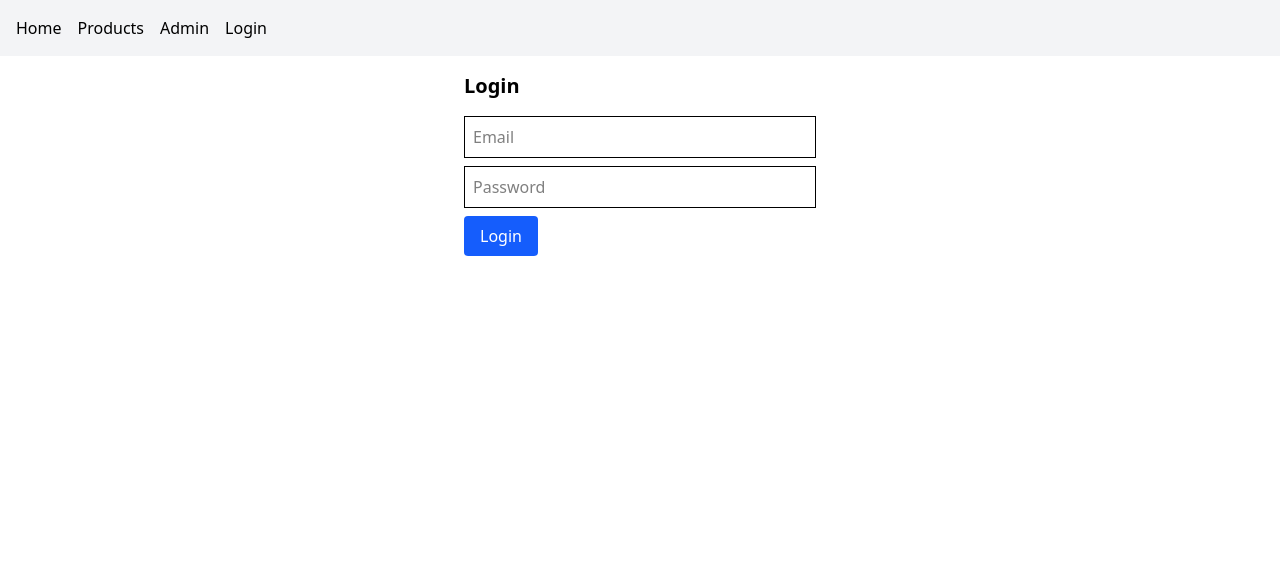
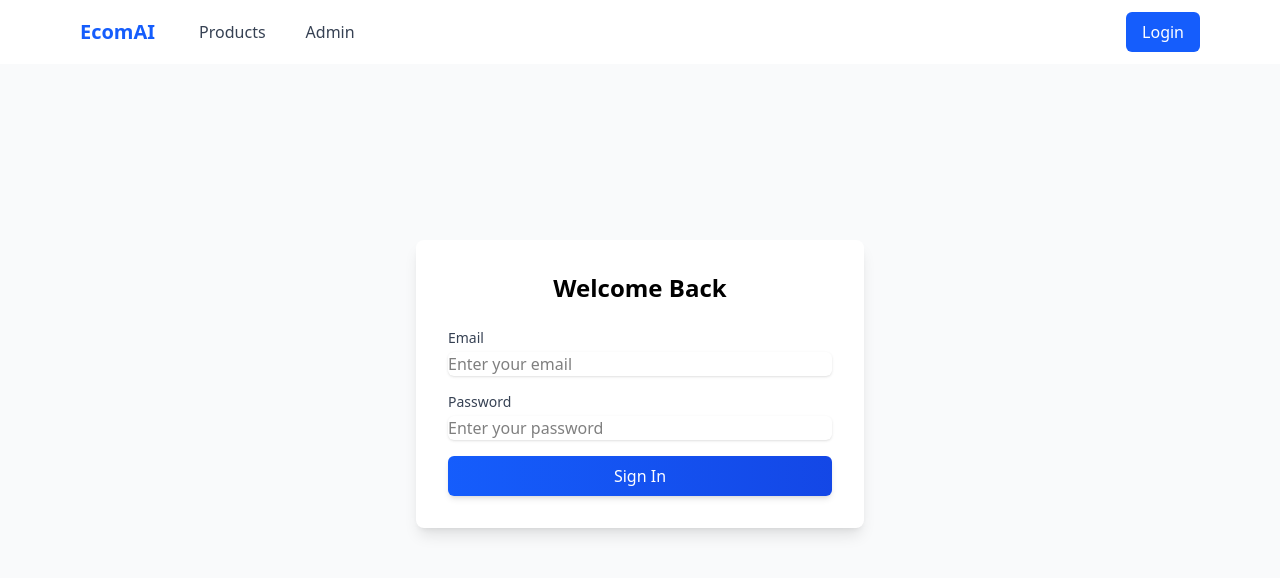
Before and after one commit to HanTheDev/AI-ecommerce-assistant, a React app in the folder frontend/: page /login in a window 1280 px wide. Shown: the top 578 px of the page. Built offline with nearby package versions, Linux system fonts and the light colour scheme; the HTML template or start-up script is replaced by a standard one.

Commit message:
feat(frontend): polished UI

```diff
--- a/frontend/src/main.tsx
+++ b/frontend/src/main.tsx
@@ -6,19 +6,91 @@ import ProductsList from "./pages/ProductsList";
 import Admin from "./pages/Admin";
 import Login from "./pages/Login";
 
-
 function App() {
   return (
     <BrowserRouter>
-      <nav className="p-4 bg-gray-100 flex space-x-4">
-        <Link to="/">Home</Link>
-        <Link to="/products">Products</Link>
-        <Link to="/admin">Admin</Link>
-        <Link to="/login">Login</Link>
+      <nav className="bg-white shadow-lg">
+        <div className="max-w-6xl mx-auto px-4">
+          <div className="flex justify-between items-center h-16">
+            <div className="flex space-x-8 items-center">
+              <Link
+                to="/"
+                className="text-xl font-bold text-blue-600"
+              >
+                EcomAI
+              </Link>
+              <div className="hidden md:flex space-x-4">
+                <Link
+                  to="/products"
+                  className="px-3 py-2 rounded-md text-gray-700 hover:text-blue-600 hover:bg-gray-50 transition duration-150"
+                >
+                  Products
+                </Link>
+                <Link
+                  to="/admin"
+                  className="px-3 py-2 rounded-md text-gray-700 hover:text-blue-600 hover:bg-gray-50 transition duration-150"
+                >
+                  Admin
+                </Link>
+              </div>
+            </div>
+            <Link
+              to="/login"
+              className="bg-blue-600 text-white px-4 py-2 rounded-md hover:bg-blue-700 transition duration-150"
+            >
+              Login
+            </Link>
+          </div>
+        </div>
       </nav>
 
       <Routes>
-        <Route path="/" element={<h1 className="p-4">Welcome 🚀</h1>} />
+        <Route path="/" element={
+          <div className="min-h-[80vh] bg-gradient-to-br from-blue-50 to-indigo-50">
+            <div className="max-w-6xl mx-auto px-4 py-16">
+              <div className="text-center">
+                <h1 className="text-5xl font-bold text-gray-900 mb-6">
+                  Welcome to EcomAI Assistant
+                </h1>
+                <p className="text-xl text-gray-600 mb-8">
+                  Your intelligent shopping companion powered by AI
+                </p>
+                <div className="flex justify-center space-x-4">
+                  <Link
+                    to="/products"
+                    className="px-8 py-3 bg-blue-600 text-white rounded-lg hover:bg-blue-700 transition duration-300 shadow-md"
+                  >
+                    Browse Products
+                  </Link>
+                  <Link
+                    to="/login"
+                    className="px-8 py-3 bg-white text-blue-600 rounded-lg hover:bg-gray-50 transition duration-300 shadow-md border border-blue-200"
+                  >
+                    Sign In
+                  </Link>
+                </div>
+              </div>
+
+              <div className="mt-16 grid md:grid-cols-3 gap-8">
+                <div className="bg-white p-6 rounded-xl shadow-md">
+                  <div className="text-blue-600 text-2xl mb-4">🛍️</div>
+                  <h3 className="text-xl font-semibold mb-2">Smart Shopping</h3>
+                  <p className="text-gray-600">Discover products with AI-powered recommendations</p>
+                </div>
+                <div className="bg-white p-6 rounded-xl shadow-md">
+                  <div className="text-blue-600 text-2xl mb-4">🔒</div>
+                  <h3 className="text-xl font-semibold mb-2">Secure Platform</h3>
+                  <p className="text-gray-600">Shop with confidence on our secure platform</p>
+                </div>
+                <div className="bg-white p-6 rounded-xl shadow-md">
+                  <div className="text-blue-600 text-2xl mb-4">⚡</div>
+                  <h3 className="text-xl font-semibold mb-2">Fast Delivery</h3>
+                  <p className="text-gray-600">Quick and reliable shipping to your doorstep</p>
+                </div>
+              </div>
+            </div>
+          </div>
+        } />
         <Route path="/products" element={<ProductsList />} />
         <Route path="/admin" element={<Admin />} />
         <Route path="/login" element={<Login />} />
--- a/frontend/src/pages/Admin.tsx
+++ b/frontend/src/pages/Admin.tsx
@@ -10,7 +10,12 @@ type Product = {
 
 export default function Admin() {
   const [products, setProducts] = useState<Product[]>([]);
-  const [form, setForm] = useState({ name: "", description: "", price: "", stock: "" });
+  const [form, setForm] = useState({
+    name: "",
+    description: "",
+    price: "",
+    stock: "",
+  });
   const [editId, setEditId] = useState<number | null>(null);
 
   const token = localStorage.getItem("token");
@@ -59,46 +64,89 @@ export default function Admin() {
   };
 
   return (
-    <div className="p-4">
-      <h1 className="text-xl font-bold mb-4">Admin Panel</h1>
+    <div className="max-w-6xl mx-auto p-8">
+      <h1 className="text-3xl font-bold mb-8 text-gray-800 border-b pb-4">
+        Product Management
+      </h1>
 
       {/* Add / Update Form */}
-      <form onSubmit={handleSubmit} className="space-y-2 mb-6">
+      <div className="bg-white rounded-lg shadow-lg p-6 mb-8">
+        <h2 className="text-xl font-semibold mb-4">
+          {editId ? "Update Product" : "Add New Product"}
+        </h2>
+        <form onSubmit={handleSubmit} className="grid grid-cols-2 gap-4">
+          <div className="space-y-2">
+            <label className="block text-sm font-medium text-gray-700">
+              Product Name
+            </label>
             <input
-          placeholder="Name"
+              placeholder="Enter product name"
               value={form.name}
-          onChange={e => setForm({ ...form, name: e.target.value })}
-          className="border p-2 w-full"
+              onChange={(e) => setForm({ ...form, name: e.target.value })}
+              className="w-full rounded-md border-gray-300 shadow-sm focus:border-blue-500 focus:ring-blue-500"
             />
+          </div>
+          <div className="space-y-2">
+            <label className="block text-sm font-medium text-gray-700">
+              Price
+            </label>
             <input
-          placeholder="Price"
+              placeholder="Enter price"
               value={form.price}
-          onChange={e => setForm({ ...form, price: e.target.value })}
-          className="border p-2 w-full"
+              onChange={(e) => setForm({ ...form, price: e.target.value })}
+              className="w-full rounded-md border-gray-300 shadow-sm focus:border-blue-500 focus:ring-blue-500"
             />
+          </div>
+          <div className="space-y-2">
+            <label className="block text-sm font-medium text-gray-700">
+              Stock
+            </label>
             <input
-          placeholder="Stock"
+              placeholder="Enter stock quantity"
               value={form.stock}
-          onChange={e => setForm({ ...form, stock: e.target.value })}
-          className="border p-2 w-full"
+              onChange={(e) => setForm({ ...form, stock: e.target.value })}
+              className="w-full rounded-md border-gray-300 shadow-sm focus:border-blue-500 focus:ring-blue-500"
             />
+          </div>
+          <div className="space-y-2 col-span-2">
+            <label className="block text-sm font-medium text-gray-700">
+              Description
+            </label>
             <textarea
-          placeholder="Description"
+              placeholder="Enter product description"
               value={form.description}
-          onChange={e => setForm({ ...form, description: e.target.value })}
-          className="border p-2 w-full"
+              onChange={(e) =>
+                setForm({ ...form, description: e.target.value })
+              }
+              className="w-full rounded-md border-gray-300 shadow-sm focus:border-blue-500 focus:ring-blue-500"
+              rows={3}
             />
-        <button type="submit" className="px-4 py-2 bg-blue-600 text-white rounded">
+          </div>
+          <button
+            type="submit"
+            className="col-span-2 py-2 px-4 bg-gradient-to-r from-blue-600 to-blue-700 text-white rounded-md hover:from-blue-700 hover:to-blue-800 transition duration-300 shadow-md"
+          >
             {editId ? "Update Product" : "Add Product"}
           </button>
         </form>
+      </div>
 
       {/* Product List with Edit/Delete */}
-      <ul className="space-y-2">
-        {products.map(p => (
-          <li key={p.id} className="p-2 border rounded flex justify-between">
-            <span>{p.name} - ${p.price}</span>
-            <div className="space-x-2">
+      <div className="bg-white rounded-lg shadow-lg p-6">
+        <h2 className="text-xl font-semibold mb-4">Product List</h2>
+        <div className="grid gap-4">
+          {products.map((p) => (
+            <div
+              key={p.id}
+              className="flex items-center justify-between p-4 border rounded-lg hover:bg-gray-50 transition duration-150"
+            >
+              <div>
+                <h3 className="font-medium text-gray-900">{p.name}</h3>
+                <p className="text-sm text-gray-500">
+                  Price: ${p.price} | Stock: {p.stock}
+                </p>
+              </div>
+              <div className="flex space-x-2">
                 <button
                   onClick={() => {
                     setEditId(p.id);
@@ -109,20 +157,21 @@ export default function Admin() {
                       stock: p.stock.toString(),
                     });
                   }}
-                className="px-2 py-1 bg-yellow-500 text-white rounded"
+                  className="px-3 py-1 bg-amber-500 text-white rounded-md hover:bg-amber-600 transition duration-150 shadow-sm"
                 >
                   Edit
                 </button>
                 <button
                   onClick={() => handleDelete(p.id)}
-                className="px-2 py-1 bg-red-600 text-white rounded"
+                  className="px-3 py-1 bg-red-500 text-white rounded-md hover:bg-red-600 transition duration-150 shadow-sm"
                 >
                   Delete
                 </button>
               </div>
-          </li>
+            </div>
           ))}
-      </ul>
+        </div>
+      </div>
     </div>
   );
 }
--- a/frontend/src/pages/Login.tsx
+++ b/frontend/src/pages/Login.tsx
@@ -27,31 +27,47 @@ export default function Login() {
   };
 
   return (
-    <div className="p-4 max-w-sm mx-auto">
-      <h1 className="text-xl font-bold mb-4">Login</h1>
-      {error && <p className="text-red-500">{error}</p>}
-      <form onSubmit={handleSubmit} className="space-y-2">
+    <div className="min-h-[80vh] flex items-center justify-center bg-gray-50">
+      <div className="bg-white p-8 rounded-lg shadow-lg max-w-md w-full">
+        <h1 className="text-2xl font-bold text-center mb-6">Welcome Back</h1>
+        {error && (
+          <div className="bg-red-50 text-red-500 p-3 rounded-md mb-4 text-center">
+            {error}
+          </div>
+        )}
+        <form onSubmit={handleSubmit} className="space-y-4">
+          <div>
+            <label className="block text-sm font-medium text-gray-700">
+              Email
+            </label>
             <input
               type="email"
-          placeholder="Email"
+              placeholder="Enter your email"
               value={form.email}
               onChange={(e) => setForm({ ...form, email: e.target.value })}
-          className="border p-2 w-full"
+              className="mt-1 w-full rounded-md border-gray-300 shadow-sm focus:border-blue-500 focus:ring-blue-500"
             />
+          </div>
+          <div>
+            <label className="block text-sm font-medium text-gray-700">
+              Password
+            </label>
             <input
               type="password"
-          placeholder="Password"
+              placeholder="Enter your password"
               value={form.password}
               onChange={(e) => setForm({ ...form, password: e.target.value })}
-          className="border p-2 w-full"
+              className="mt-1 w-full rounded-md border-gray-300 shadow-sm focus:border-blue-500 focus:ring-blue-500"
             />
+          </div>
           <button
             type="submit"
-          className="px-4 py-2 bg-blue-600 text-white rounded"
+            className="w-full py-2 px-4 bg-gradient-to-r from-blue-600 to-blue-700 text-white rounded-md hover:from-blue-700 hover:to-blue-800 transition duration-300 shadow-md"
           >
-          Login
+            Sign In
           </button>
         </form>
       </div>
+    </div>
   );
 }
--- a/frontend/src/pages/ProductsList.tsx
+++ b/frontend/src/pages/ProductsList.tsx
@@ -26,29 +26,47 @@ export default function ProductsList() {
   }, []);
 
   return (
-    <div className="p-4">
-      <h2 className="text-red-500 text-3xl">Hello Tailwind</h2>
-      <h1 className="text-xl font-bold mb-4">Products</h1>
-      <ul className="space-y-2">
+    <div className="max-w-6xl mx-auto p-8">
+      <h1 className="text-3xl font-bold mb-8 text-gray-800">Our Products</h1>
+
+      <div className="grid md:grid-cols-2 gap-6">
+        <div className="bg-white rounded-lg shadow-lg p-6">
+          <h2 className="text-xl font-semibold mb-4">Available Products</h2>
+          <div className="divide-y">
             {products.map((p) => (
-          <li
+              <div
                 key={p.id}
-            className="p-2 border rounded cursor-pointer hover:bg-gray-50"
+                className="p-4 cursor-pointer hover:bg-gray-50 transition duration-150"
                 onClick={() => setSelected(p)}
               >
-            {p.name} - ${p.price}
-          </li>
+                <h3 className="font-medium text-gray-900">{p.name}</h3>
+                <p className="text-sm text-gray-500">Price: ${p.price}</p>
+              </div>
             ))}
-      </ul>
+          </div>
+        </div>
 
         {selected && (
-        <div className="mt-4 p-4 border rounded">
-          <h2 className="text-lg font-bold">{selected.name}</h2>
-          <p>{selected.description}</p>
-          <p className="text-sm text-gray-600">Stock: {selected.stock}</p>
-          <p className="font-semibold">Price: ${selected.price}</p>
+          <div className="bg-white rounded-lg shadow-lg p-6">
+            <h2 className="text-2xl font-bold mb-4">{selected.name}</h2>
+            <p className="text-gray-600 mb-4">{selected.description}</p>
+            <div className="flex justify-between items-center bg-gray-50 p-4 rounded-lg">
+              <div>
+                <p className="text-sm text-gray-500">Available Stock</p>
+                <p className="font-semibold text-gray-900">
+                  {selected.stock} units
+                </p>
+              </div>
+              <div>
+                <p className="text-sm text-gray-500">Price</p>
+                <p className="text-2xl font-bold text-blue-600">
+                  ${selected.price}
+                </p>
+              </div>
+            </div>
           </div>
         )}
       </div>
+    </div>
   );
 }
```
Lines whose indentation alone changed are shown as unchanged.
